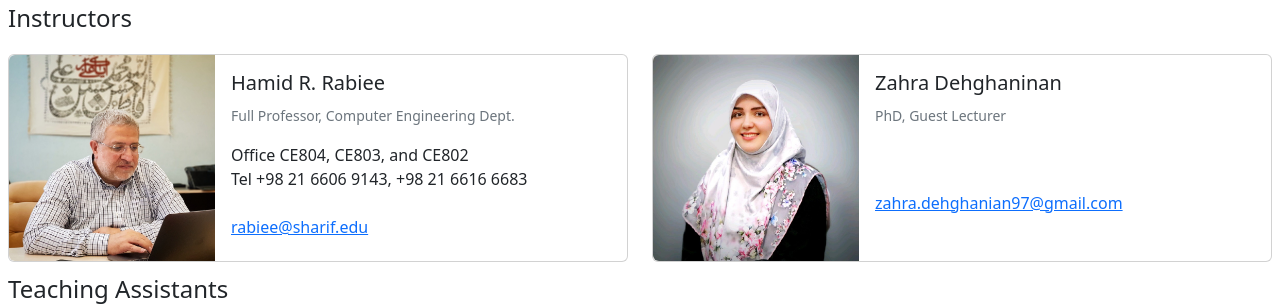
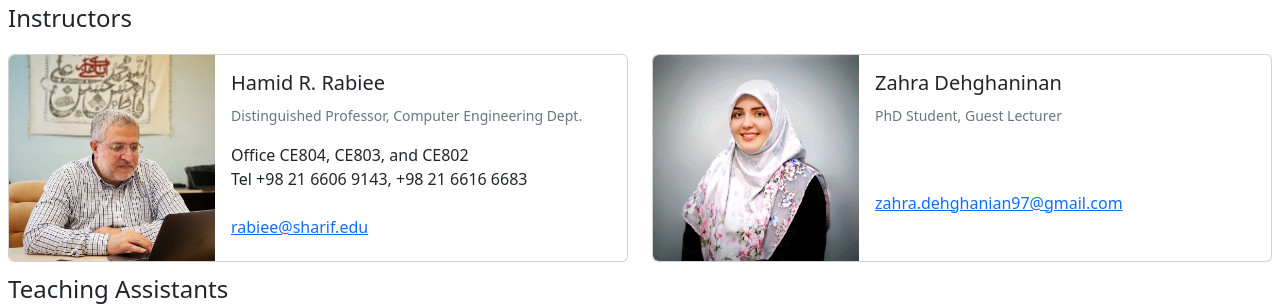
Before and after one commit to ml-sut/ml-sut.github.io, a Jekyll site: the page built from index.html, in a window 1280 px wide and 900 px high, scrolled down 356 px. Shown: the part 154-460 px from the top of the window. Built offline with Jekyll 4.4.1, drawn with Linux system fonts in a browser that asks for light colours.

Commit message:
Update instructors.yml

```diff
--- a/_data/instructors.yml
+++ b/_data/instructors.yml
@@ -1,12 +1,12 @@
 - name: Hamid R. Rabiee
-  subtitle: Full Professor, Computer Engineering Dept.
+  subtitle: Distinguished Professor, Computer Engineering Dept.
   email: rabiee@sharif.edu
   img: assets/images/instructors/rabiee.jpg
   detail: >2
     Office CE804, CE803, and CE802 <br>
     Tel +98 21 6606 9143, +98 21 6616 6683
 - name: Zahra Dehghaninan
-  subtitle: PhD, Guest Lecturer
+  subtitle: PhD Student, Guest Lecturer
   email: zahra.dehghanian97@gmail.com
   img: assets/images/instructors/dehghaninan.jpg
 #  detail: >
```
